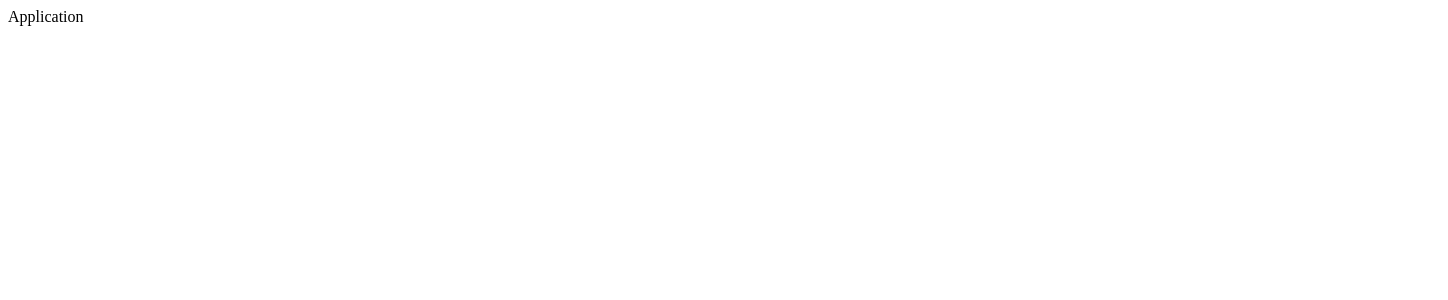
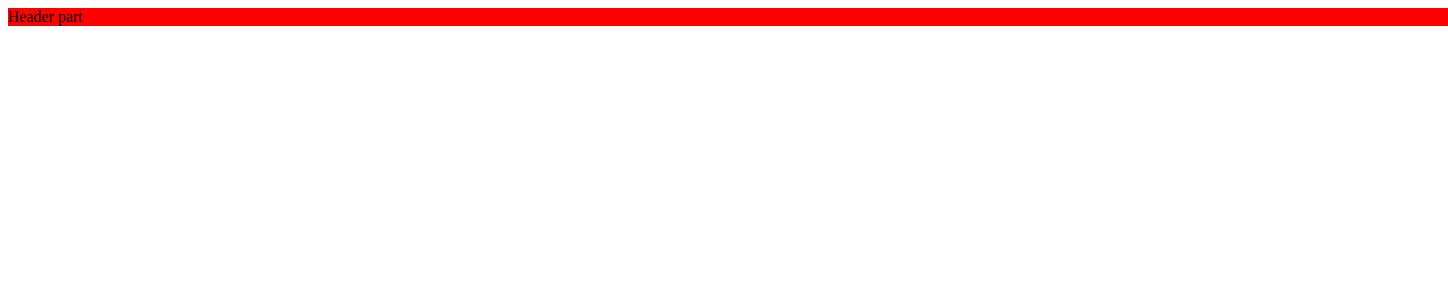
Before and after one commit to Lemas-lrn/task-tracker-front, a React (Create React App) app: page / in a window 1280 px wide. Shown: the top 300 px of the page, 1448 px wide, since content can reach past the window. Built offline with nearby package versions, Linux system fonts and the light colour scheme.

Commit message:
added MainBody and Header component

```diff
--- a/package.json
+++ b/package.json
@@ -44,5 +44,8 @@
       "last 1 firefox version",
       "last 1 safari version"
     ]
+  },
+  "devDependencies": {
+    "prettier": "2.2.1"
   }
 }
--- a/src/App.tsx
+++ b/src/App.tsx
@@ -1,10 +1,11 @@
-import React from 'react';
-
+import React from "react";
+import Header from "./components/mainBody/header/Header";
+import MainBody from "./components/mainBody/MainBody";
 function App() {
   return (
-    <div>
-      Application
-    </div>
+    <MainBody>
+      <Header></Header>
+    </MainBody>
   );
 }
 
--- /dev/null
+++ b/src/components/mainBody/MainBody.tsx
@@ -0,0 +1,18 @@
+import React from "react";
+import styled from "styled-components";
+
+const Div = styled.div`
+  width: 1440px;
+  margin-left: auto;
+  margin-right: auto;
+  background: red;
+`;
+
+type Props = {
+  children: React.ReactElement | Element;
+};
+const MainBody: React.FC<Props> = ({ children }) => {
+  return <Div>{children}</Div>;
+};
+
+export default MainBody;
--- /dev/null
+++ b/src/components/mainBody/header/Header.tsx
@@ -0,0 +1,11 @@
+import React from 'react'
+
+type Props  = {
+}
+const Header :React.FC<Props> = () => {
+    return (
+        <div>Header part</div>
+    )
+}
+
+export default Header
```
